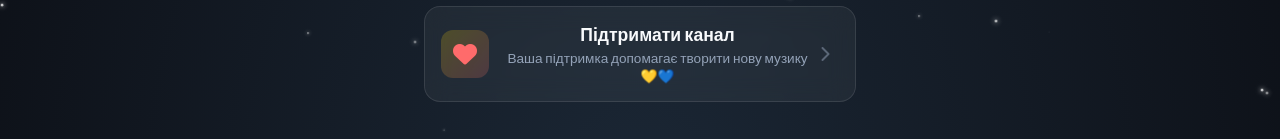
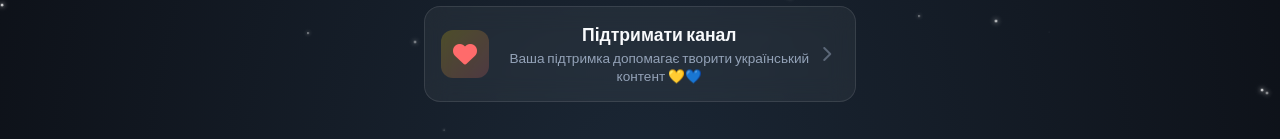
Before and after one commit to nazarsis/vika, a plain HTML site: page index.html in a window 1280 px wide. Shown: the part 589-728 px from the top of the page. Drawn offline with Linux system fonts and the light colour scheme.

Commit message:
Update support text to 'український контент'

```diff
--- a/index.html
+++ b/index.html
@@ -85,7 +85,7 @@
                 </div>
                 <div class="card-content">
                     <h2>Підтримати канал</h2>
-                    <p>Ваша підтримка допомагає творити нову музику 💛💙</p>
+                    <p>Ваша підтримка допомагає творити український контент 💛💙</p>
                 </div>
                 <div class="card-arrow">
                     <i class="fa-solid fa-chevron-right"></i>
```
